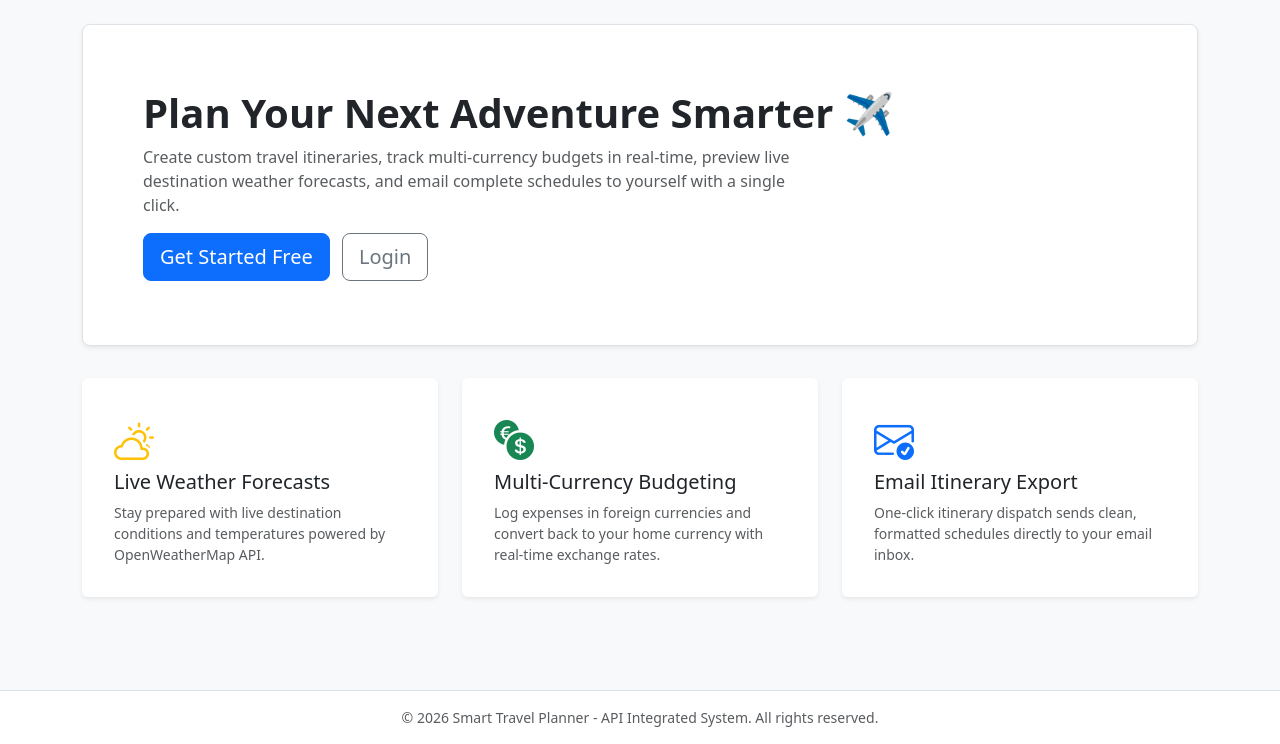
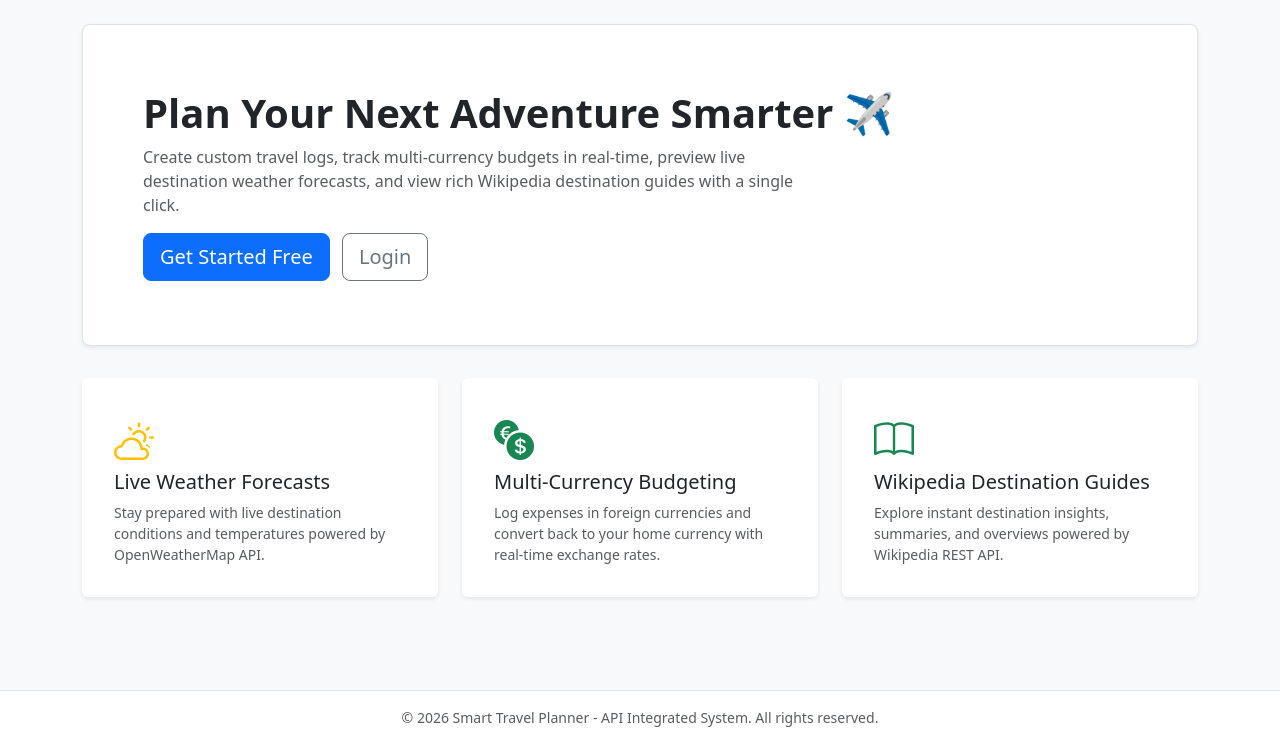
Before and after one commit to Kimescobido/Smart-Travel-Budget-Planner, a PHP site: page / in a window 1280 px wide. Shown: the part 56-800 px from the top of the page. Run offline with PHP 8.4, Linux system fonts and the light colour scheme.

Commit message:
update user-facing terminology from itinerary to travel log

```diff
--- a/admin/dashboard.php
+++ b/admin/dashboard.php
@@ -75,7 +75,7 @@ require_once __DIR__ . '/../includes/header.php';
         <div class="card border-0 shadow-sm p-3 bg-white h-100 border-start border-info border-4">
             <div class="d-flex justify-content-between align-items-center">
                 <div>
-                    <h6 class="text-muted mb-1 text-uppercase small">Itinerary Items</h6>
+                    <h6 class="text-muted mb-1 text-uppercase small">Travel Log Items</h6>
                     <h2 class="mb-0 fw-bold text-info">
                         <?= number_format($totalActivities) ?>
                     </h2>
@@ -94,7 +94,7 @@ require_once __DIR__ . '/../includes/header.php';
     <div class="col-lg-8">
         <div class="card border-0 shadow-sm">
             <div class="card-header bg-white py-3 d-flex justify-content-between align-items-center">
-                <h5 class="mb-0"><i class="bi bi-globe-americas text-primary"></i> All Platform Itineraries</h5>
+                <h5 class="mb-0"><i class="bi bi-globe-americas text-primary"></i> All Platform Travel Logs</h5>
                 <span class="badge bg-secondary">
                     <?= count($allTrips) ?> Total
                 </span>
--- a/index.php
+++ b/index.php
@@ -7,8 +7,8 @@ require_once __DIR__ . '/includes/header.php';
     <div class="container-fluid py-3">
         <h1 class="display-6 fw-bold text-dark">Plan Your Next Adventure Smarter ✈️</h1>
         <p class="col-md-8 fs-6 text-muted">
-            Create custom travel itineraries, track multi-currency budgets in real-time, preview live destination
-            weather forecasts, and email complete schedules to yourself with a single click.
+            Create custom travel logs, track multi-currency budgets in real-time, preview live destination
+            weather forecasts, and view rich Wikipedia destination guides with a single click.
         </p>
         <?php if (!isset($_SESSION['user_id'])): ?>
             <a href="register.php" class="btn btn-primary btn-lg">Get Started Free</a>
@@ -44,10 +44,10 @@ require_once __DIR__ . '/includes/header.php';
     <div class="col-md-4">
         <div class="card h-100 border-0 shadow-sm p-3">
             <div class="card-body">
-                <i class="bi bi-envelope-check text-primary fs-1 mb-2"></i>
-                <h5 class="card-title">Email Itinerary Export</h5>
-                <p class="card-text text-muted small">One-click itinerary dispatch sends clean, formatted schedules
-                    directly to your email inbox.</p>
+                <i class="bi bi-book text-success fs-1 mb-2"></i>
+                <h5 class="card-title">Wikipedia Destination Guides</h5>
+                <p class="card-text text-muted small">Explore instant destination insights, summaries, and overviews
+                    powered by Wikipedia REST API.</p>
             </div>
         </div>
     </div>
--- a/login.php
+++ b/login.php
@@ -51,7 +51,7 @@ require_once __DIR__ . '/includes/header.php';
         <div class="card shadow-sm border-0">
             <div class="card-body p-4">
                 <h3 class="card-title text-center mb-3">Welcome Back</h3>
-                <p class="text-muted text-center small mb-4">Log in to manage your travel itineraries</p>
+                <p class="text-muted text-center small mb-4">Log in to manage your travel logs</p>
 
                 <?php if ($error): ?>
                     <div class="alert alert-danger py-2 small">
--- a/register.php
+++ b/register.php
@@ -57,7 +57,7 @@ require_once __DIR__ . '/includes/header.php';
         <div class="card shadow-sm border-0">
             <div class="card-body p-4">
                 <h3 class="card-title text-center mb-3">Create an Account</h3>
-                <p class="text-muted text-center small mb-4">Start planning your dream itineraries</p>
+                <p class="text-muted text-center small mb-4">Start planning your dream travel logs</p>
 
                 <?php if ($error): ?>
                     <div class="alert alert-danger py-2 small">
--- a/trip_view.php
+++ b/trip_view.php
@@ -238,7 +238,7 @@ require_once __DIR__ . '/includes/header.php';
     <div class="col-lg-8">
         <div class="card border-0 shadow-sm mb-4">
             <div class="card-header bg-white py-3">
-                <h5 class="mb-0"><i class="bi bi-list-check"></i> Itinerary & Expenses</h5>
+                <h5 class="mb-0"><i class="bi bi-list-check"></i> Travel Log & Expenses</h5>
             </div>
             <div class="card-body">
                 <?php if (empty($items)): ?>
--- a/trips.php
+++ b/trips.php
@@ -22,7 +22,7 @@ require_once __DIR__ . '/includes/header.php';
     <div class="card p-5 text-center border-0 shadow-sm">
         <i class="bi bi-map text-muted" style="font-size: 3rem;"></i>
         <h4 class="mt-3">No trips found</h4>
-        <p class="text-muted">You haven't created any travel itineraries yet.</p>
+        <p class="text-muted">You haven't created any travel logs yet.</p>
         <div>
             <a href="trip_create.php" class="btn btn-primary">Create Your First Trip</a>
         </div>
@@ -53,7 +53,7 @@ require_once __DIR__ . '/includes/header.php';
                         </p>
                     </div>
                     <div class="card-footer bg-white border-0 pt-0 d-flex justify-content-between">
-                        <a href="trip_view.php?id=<?= $trip['id'] ?>" class="btn btn-sm btn-outline-primary">View Itinerary</a>
+                        <a href="trip_view.php?id=<?= $trip['id'] ?>" class="btn btn-sm btn-outline-primary">View Travel Log</a>
                         <div>
                             <a href="trip_edit.php?id=<?= $trip['id'] ?>" class="btn btn-sm btn-outline-secondary"
                                 title="Edit"><i class="bi bi-pencil"></i></a>
```
